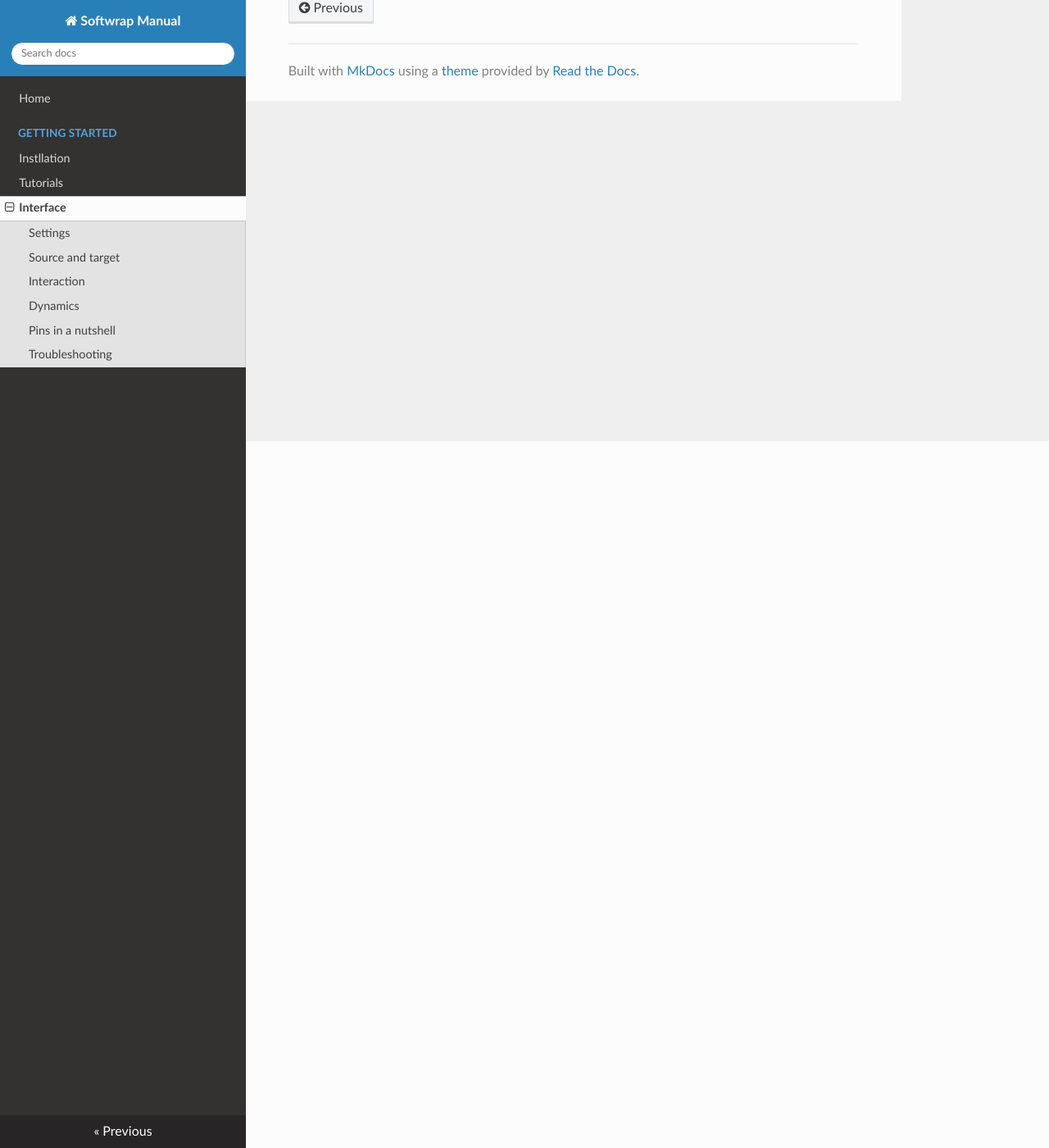
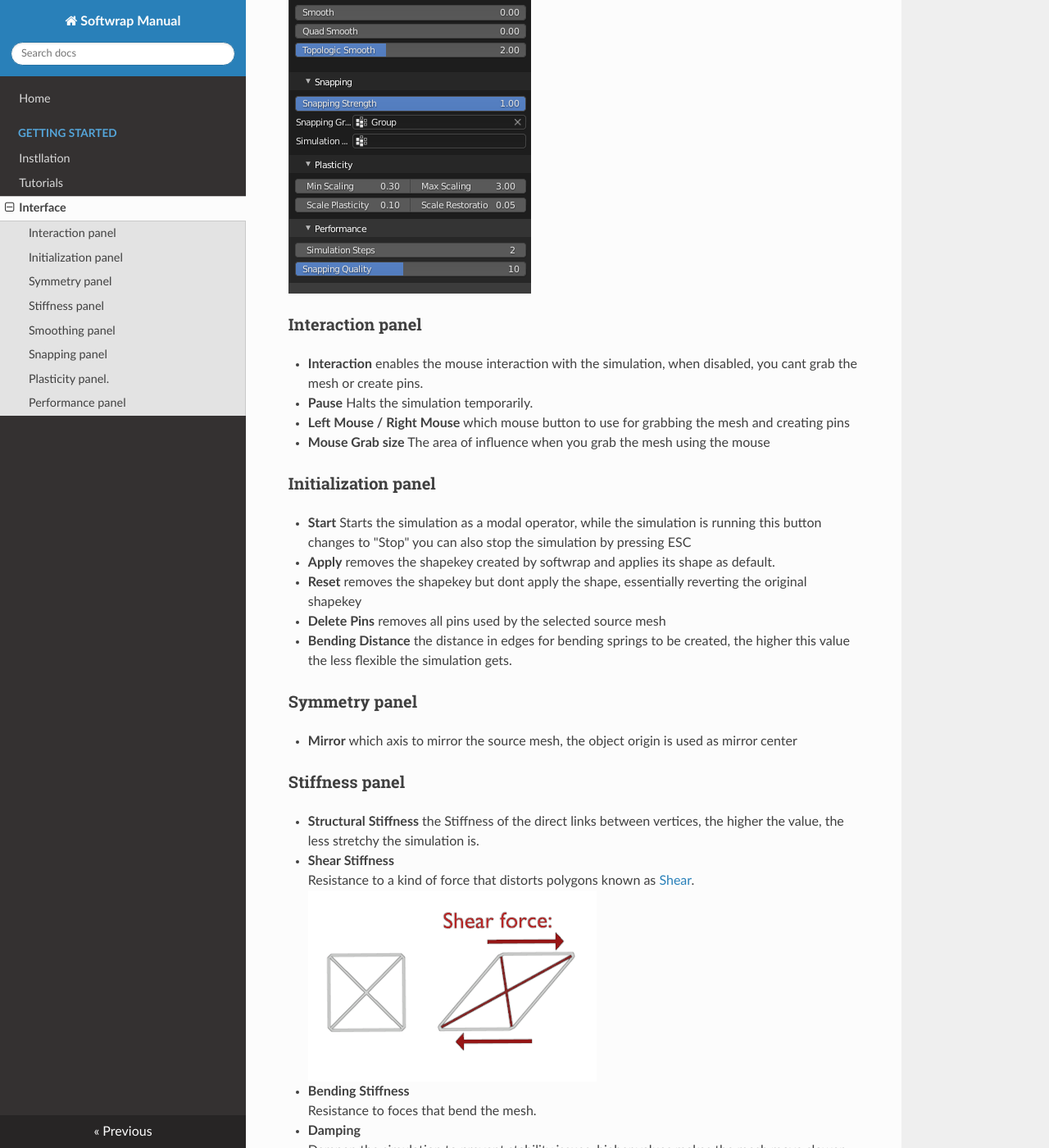
Before and after one commit to jeacom25b/Softwrap-Manual, an MkDocs documentation site: the page built from docs/interface.md, in a window 1280 px wide and 1400 px high, scrolled down 862 px. Shown: the whole window at 82% size. Built offline with MkDocs 1.6.1, drawn with Linux system fonts in a browser that asks for light colours; nearby versions of some CDN libraries; some of the changed text lies outside the part shown.

Commit message:
add interface reference

```diff
--- a/docs/interface.md
+++ b/docs/interface.md
@@ -1,30 +1,69 @@
 # Interface
 
-Here you find a description of each option in the addon as well as use cases for each one.
+Here you find a description of each option in the addon.
 Usually you need to tweak them for best results when wrapping complex models.
 
 
-## Settings
-
-Todo.
-
-## Source and target
-
-Todo.
+Or maybe you want a simple [quickstart](tutorials.md).
 
 
-## Interaction
-
-Todo.
+![](img/panels.png)
 
 
-## Dynamics
-Todo.
+### Interaction panel
+
+  * **Interaction** enables the mouse interaction with the simulation, when disabled, you cant grab the mesh or create pins.
+  * **Pause** Halts the simulation temporarily.
+  * **Left Mouse / Right Mouse** which mouse button to use for grabbing the mesh and creating pins
+  * **Mouse Grab size** The area of influence when you grab the mesh using the mouse
 
 
-## Pins in a nutshell
-Todo.
+### Initialization panel
 
+  * **Start** Starts the simulation as a modal operator, while the simulation is running this button changes to "Stop"
+    you can also stop the simulation by pressing ESC
 
-## Troubleshooting
-Todo.
+  * **Apply** removes the shapekey created by softwrap and applies its shape as default.
+  * **Reset** removes the shapekey but dont apply the shape, essentially reverting the original shapekey
+  * **Delete Pins** removes all pins used by the selected source mesh
+  * **Bending Distance** the distance in edges for bending springs to be created, the higher this value the less flexible the simulation gets.
+
+### Symmetry panel
+  * **Mirror** which axis to mirror the source mesh, the object origin is used as mirror center
+
+### Stiffness panel
+  * **Structural Stiffness**
+    the Stiffness of the direct links between vertices, the higher the value, the less stretchy the simulation is.
+
+  * **Shear Stiffness**
+    Resistance to a kind of force that distorts polygons known as [Shear](https://en.wikipedia.org/wiki/Shear_stress).
+    ![](img/shear_force.png)
+
+  * **Bending Stiffness**
+    Resistance to foces that bend the mesh.
+
+  * **Damping**
+    Dampen the simulation to prevent stability issues, higher values makes the mesh move slower.
+
+### Smoothing panel
+
+  * **Smoothing** Plain smoothing applied the mesh each frame, similar to blender's smooth modifier but dynamic.
+  * **Quad Smooth**
+    A special kind of smoothing that applies forces to restore the original shape of the quads.
+  * **Topologic Smoothing**
+  A smoothing mode that is less aggressive and doesn't shrink the mesh, it uses the edge
+   flow as guidance for its smoothing and applies forces to restore the volume.
+
+### Snapping panel
+  * **Snapping Force** Applies a force to attract the source mesh to the target mesh.
+  * **Snapping group** Vertex group to mask which vertices should be affected by snapping force.
+  * **Simulation group** Vertex group to freezes the vertices.
+
+### Plasticity panel.
+   * **Max Scaling** maximum allowed plastic deformation scaling for edges.
+   * **Min Scaling** minimum allowed plastic deformation scaling for edges.
+   * **Scale Plasticity** how much to permanently deform the mesh after its stretched or compressed
+   * **Scale Restoration** How much to restore the original length of the edges when its not under stress
+### Performance panel
+   * **Simulation steps** How many steps to run on each frame, this doesn't affect the movement speed but affects performance and Stiffness.
+   * **Snapping Quality** The Quality of the snapping force.
```
Also changed, not shown: docs/index.md (+10 -0 lines), docs/tutorials.md (+1 -1 lines), docs/img/bending_force.png (added), docs/img/panels.png (added), docs/img/shear_force.png (added).
